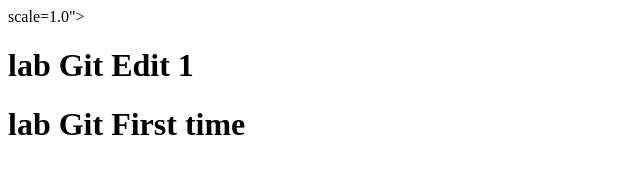
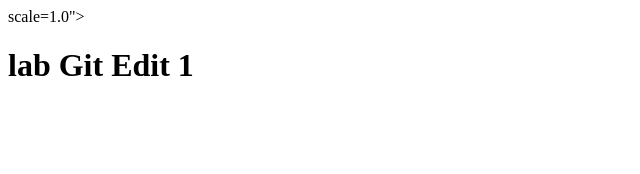
Before and after one commit to Jiraphinya4166/Lab03, a plain HTML site: page index.html in a window 1280 px wide. Shown: the whole page, without its empty margins (0-640 px from the left). Drawn offline with Linux system fonts and the light colour scheme.

Commit message:
Update index.html

```diff
--- a/index.html
+++ b/index.html
@@ -9,4 +9,3 @@ scale=1.0">
      <h1> lab Git Edit 1 </h1>
 </body>
 </html>
-<h1>lab Git First time</h1>
```
